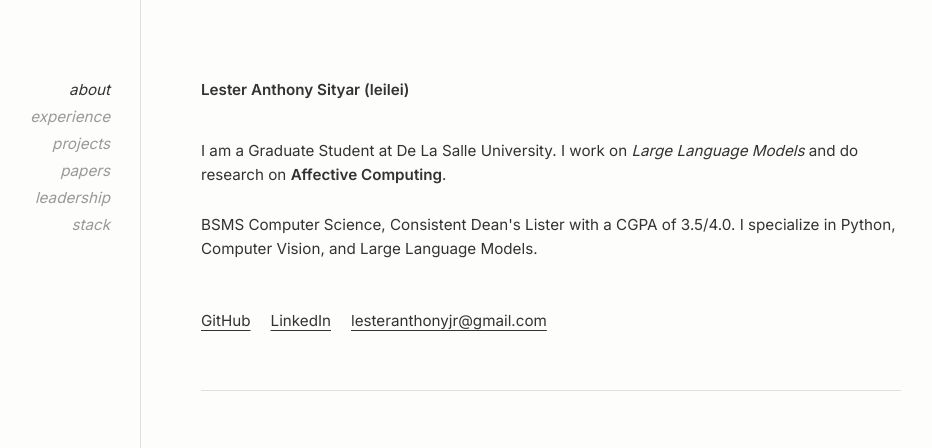
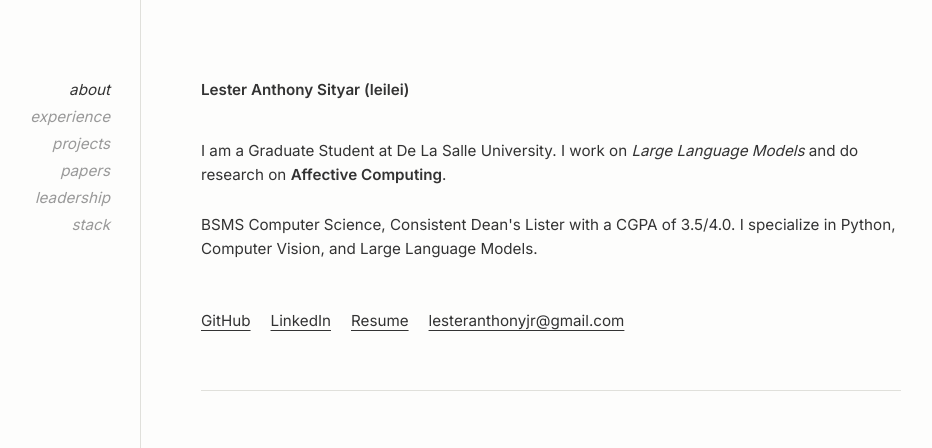
Before and after one commit to leilei-anthony/leilei-anthony.github.io, a plain HTML site: page index.html in a window 1280 px wide. Shown: the top 448 px of the page, without its empty margins (59-991 px from the left). Drawn offline with nearby package versions, Linux system fonts and the light colour scheme; a web font is replaced by a local one.

Commit message:
Added CV

```diff
--- a/index.html
+++ b/index.html
@@ -33,6 +33,7 @@
             <div class="social-footer">
                 <a href="https://github.com/leilei-anthony" target="_blank">GitHub</a>
                 <a href="https://www.linkedin.com/in/lester-anthony-jr-sityar-403b78317/" target="_blank">LinkedIn</a>
+                <a href="LesterAnthonySityar_CV.pdf" target="_blank">Resume</a>
                 <span class="copy-email" id="email-btn" style="cursor: pointer; text-decoration: underline; text-underline-offset: 4px;">
                     lesteranthonyjr@gmail.com
                     <span id="copy-status" style="display: none; font-size: 0.8rem; color: var(--accent); margin-left: 5px; font-style: italic;">(copied!)</span>
```
Also changed, not shown: 1 other file.
